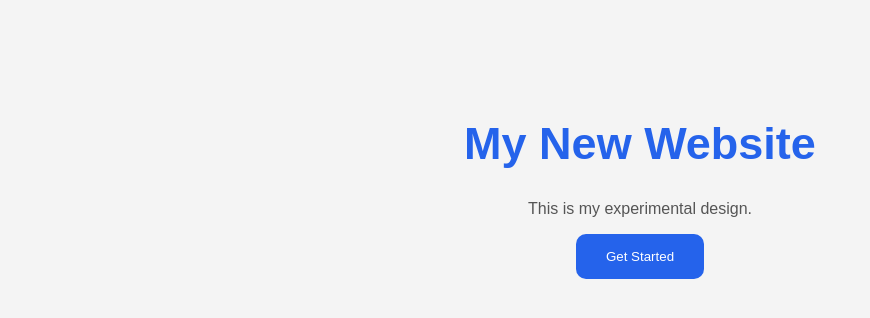
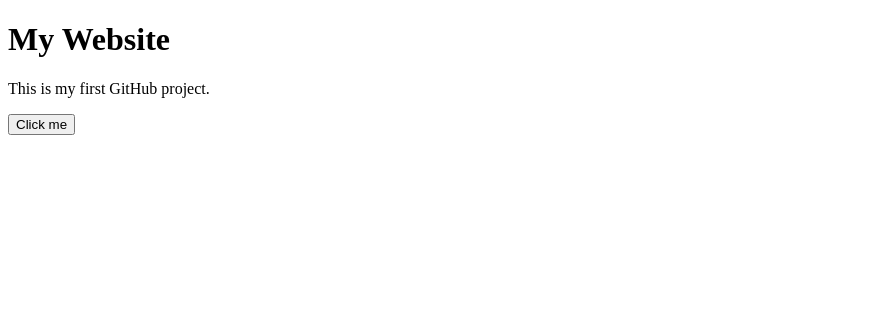
Before and after one commit to masoudomidvar21/test, a plain HTML site: page index.html in a window 1280 px wide. Shown: the whole page, without its empty margins (0-870 px from the left). Drawn offline with Linux system fonts and the light colour scheme.

Commit message:
Update index.html

```diff
--- a/index.html
+++ b/index.html
@@ -2,41 +2,15 @@
 <!DOCTYPE html>
 <html>
 <head>
-    <title>MI pagina</title>
-    <style>
-        body {
-            background: #f4f4f4;
-            font-family: Arial, sans-serif;
-            text-align: center;
-            padding: 80px;
-        }
-
-        h1 {
-            color: #2563eb;
-            font-size: 45px;
-        }
-
-        p {
-            color: #555;
-        }
-
-        button {
-            background: #2563eb;
-            color: white;
-            border: none;
-            padding: 15px 30px;
-            border-radius: 10px;
-            cursor: pointer;
-        }
-    </style>
+    <title>My First Website</title>
 </head>
 <body>
 
-    <h1>My New Website</h1>
-    <p>This is my experimental design.</p>
+    <h1>My Website</h1>
+    <p>This is my first GitHub project.</p>
 
-    <button onclick="alert('Welcome!')">
-        Get Started
+    <button onclick="alert('Hello!')">
+        Click me
     </button>
 
 </body>
```
